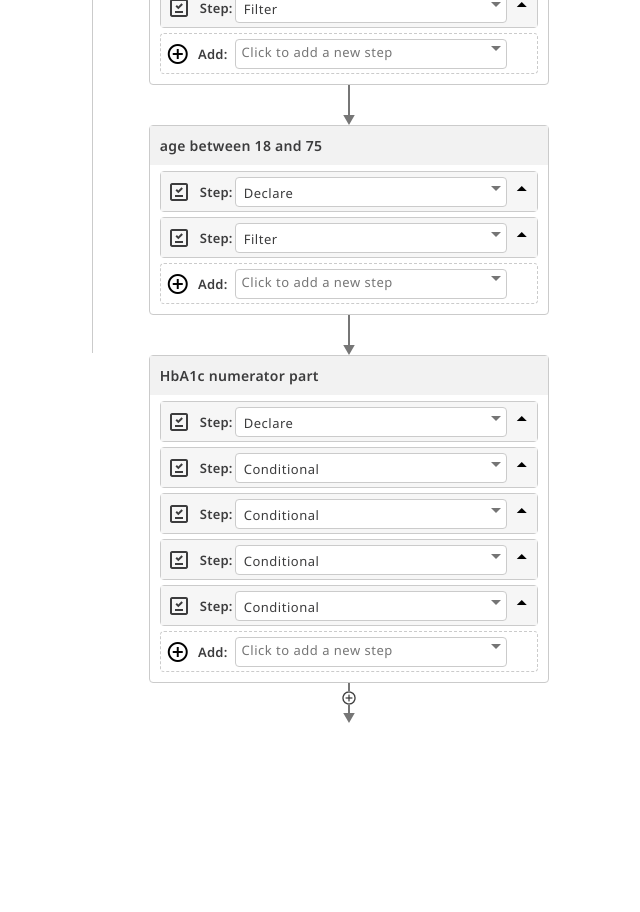
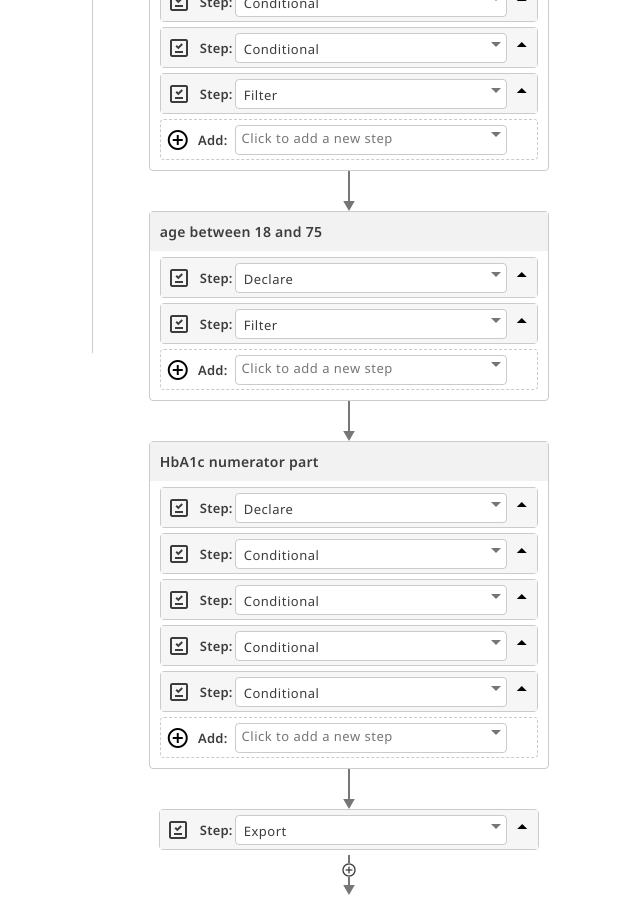
Before and after one commit to isc-rsingh/asbui, an Angular app: page / in a window 1280 px wide. Shown: the part 440-1352 px from the top of the page, without its empty margins (161-801 px from the left). Before the commit the page ends 1180 px from the top, so only its background shows below. Built offline with nearby package versions, Linux system fonts and the light colour scheme.

Commit message:
Allow steps to be shown independently

```diff
--- a/src/app/model-editor/group-editor/group-editor.component.ts
+++ b/src/app/model-editor/group-editor/group-editor.component.ts
@@ -1,6 +1,6 @@
 import { Component, Input } from '@angular/core';
 import { StepService } from 'src/app/services/step.service';
-import { GroupObject } from 'src/app/types/model-file';
+import { GroupObject, OperationObject } from 'src/app/types/model-file';
 
 @Component({
   selector: 'app-group-editor',
@@ -8,8 +8,13 @@ import { GroupObject } from 'src/app/types/model-file';
   styleUrls: ['./group-editor.component.scss']
 })
 export class GroupEditorComponent {
-  @Input() group:GroupObject;
+  @Input() step:OperationObject;
   @Input() isLastGroup: boolean;
+
+  get group():GroupObject {
+    return this.step as GroupObject;
+  }
+
 
   constructor(private stepService:StepService) {}
 
--- a/src/app/model-editor/model-editor.component.html
+++ b/src/app/model-editor/model-editor.component.html
@@ -1,3 +1,12 @@
 <div class="model-editor-container">
-    <app-group-editor [group]="g" *ngFor="let g of groups" [isLastGroup]="g.stepId === lastGroupStepId"></app-group-editor>
+    <div class="model-item" *ngFor="let step of steps">
+        <app-group-editor *ngIf="step.stepType===StepType.Group" [step]="step" [isLastGroup]="step.stepId === lastStepId"></app-group-editor>
+        <div class="standalone-step-container" *ngIf="step.stepType !== StepType.Group">
+            <app-step-editor [step]="step"></app-step-editor>
+            <div class="group-next-arrow">
+                <img src="./assets/arrow.svg">
+                <img src="./assets/add_circle.jpg" class="add_circle_outline" *ngIf="step.stepId===lastStepId" (click)="addNew()">
+            </div>
+        </div>
+    </div>
 </div>
--- a/src/app/model-editor/model-editor.component.scss
+++ b/src/app/model-editor/model-editor.component.scss
@@ -4,3 +4,20 @@
     flex-direction: column;
     justify-content: center;
 }
+
+.standalone-step-container {
+    width:380px;
+    margin:auto;
+}
+
+.group-next-arrow img {
+    display: block;
+    margin-left: auto;
+    margin-right: auto;
+}
+
+.add_circle_outline {
+    color:#767676;
+    position:relative;
+    top:-32px;
+}
--- a/src/app/model-editor/model-editor.component.ts
+++ b/src/app/model-editor/model-editor.component.ts
@@ -12,8 +12,8 @@ import { StepService } from '../services/step.service';
 export class ModelEditorComponent implements OnInit, OnDestroy {
   _currentDocument:ObjectFile;
 
-  public groups:GroupObject[]=[];
-  public lastGroupStepId:number;
+  public steps:OperationObject[]=[];
+  public lastStepId:number;
   public currentStepId: number | null;
 
   get currentDocument():ObjectFile {
@@ -55,10 +55,20 @@ export class ModelEditorComponent implements OnInit, OnDestroy {
       }
     }
 
-    this.groups = operationObjects.filter(x=>x.stepType === StepType.Group).map(x=>x as GroupObject);
+    this.steps = operationObjects;
 
-    if (this.groups.length) {
-      this.lastGroupStepId = this.groups[this.groups.length-1].stepId;
+    if (this.steps.length) {
+      this.lastStepId = this.steps[this.steps.length-1].stepId;
     }
   }
+
+  addNew() {
+
+  }
+
+
+
+  get StepType() {
+    return StepType;
+  }
 }
```
